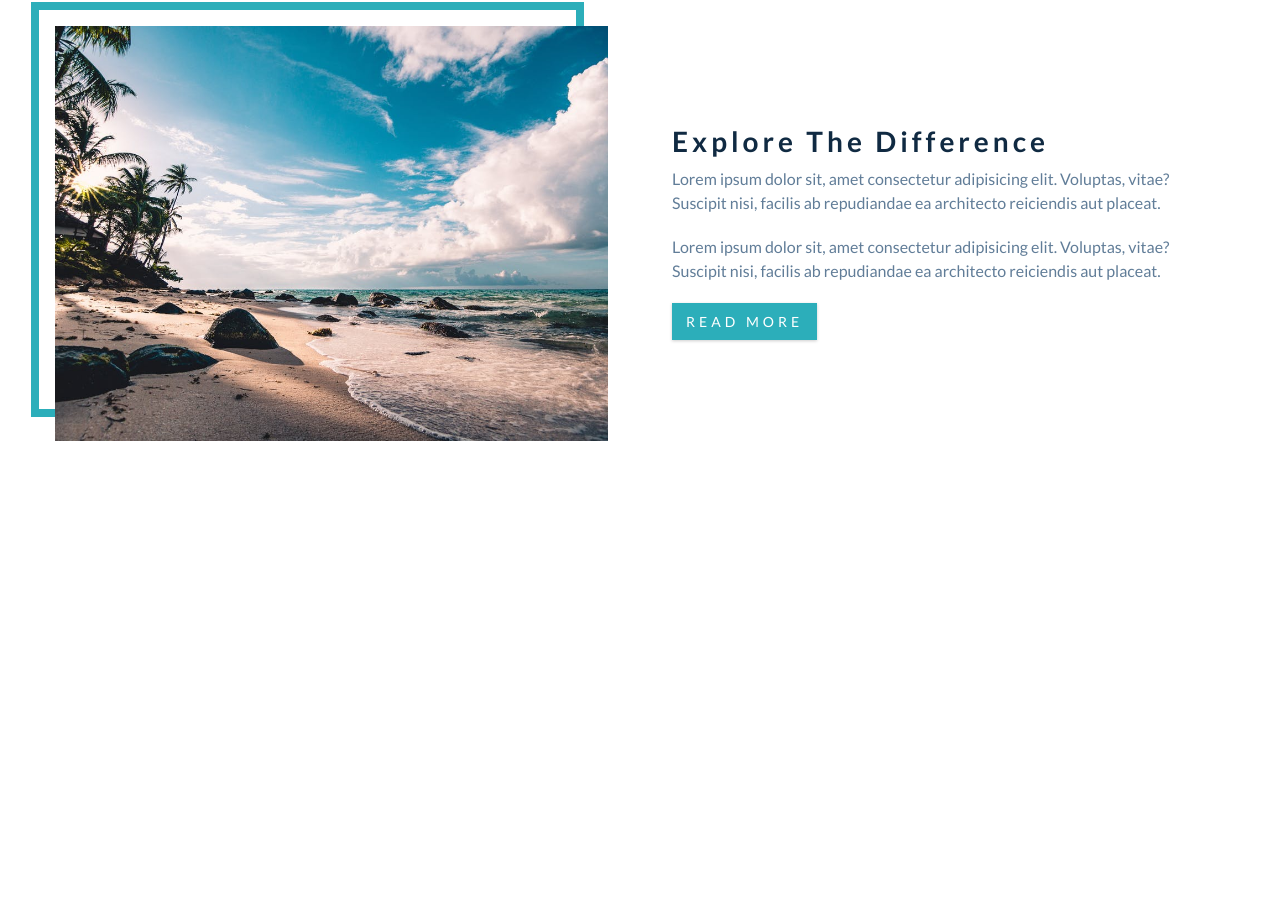
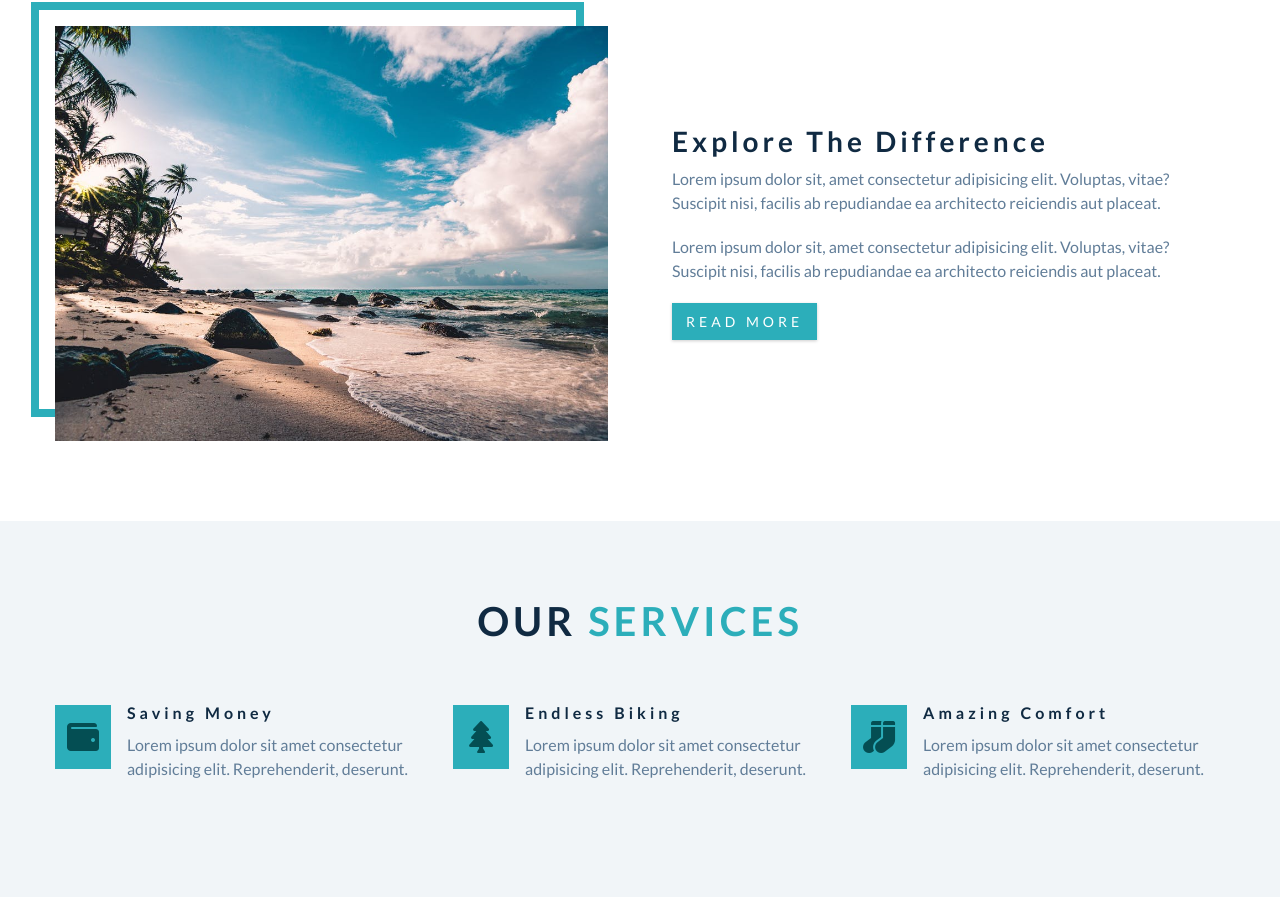
Before and after one commit to CodeCraftsmanAE/MKTours, a plain HTML site: page index.html in a window 1280 px wide. Shown: the part 958-1855 px from the top of the page. Before the commit the page ends 1479 px from the top, so only its background shows below. Drawn offline with Linux system fonts and the light colour scheme.

Commit message:
services section html + styles

```diff
--- a/css/styles.css
+++ b/css/styles.css
@@ -290,6 +290,64 @@ Services
 ===============
 */
 
+.services{
+  background: var(--clr-grey-10);
+}
+
+.service {
+  text-align: center;
+  margin-bottom: 3rem;
+}
+
+.service-icon {
+  background: var(--clr-primary-5);
+  color: var(--clr-primary-1);
+  padding: 0.5rem;
+  display: inline-block;
+  font-size: 2rem;
+  margin-bottom: 1.5rem;
+}
+
+.service-text {
+  max-width: 20rem;
+  margin-left: auto;
+  margin-right: auto;
+}
+
+@media screen and (min-width: 576px) {
+
+  .services-center {
+    display: flex;
+    justify-content: space-between;
+    flex-wrap: wrap;
+  }
+
+  .service {
+    flex: 0 0 calc(50% - 1rem);
+    margin-bottom: 1rem;
+  }
+
+}
+
+@media screen and (min-width: 992px) {
+  .service {
+    flex: 0 0 calc(33.33% - 1rem);
+  }
+}
+
+@media screen and (min-width: 1170px) {
+  .service {
+    display: flex;
+    text-align: left;
+  }
+  .service-icon {
+    align-self: start;
+  }
+  .service-info {
+    padding-left: 1rem;
+  }
+
+}
 /*
 ===============
 Featured Tours
--- a/index.html
+++ b/index.html
@@ -48,8 +48,10 @@
       <!--about info-->
       <article class="about-info">
         <h3>explore the difference</h3>
-        <p>Lorem ipsum dolor sit, amet consectetur adipisicing elit. Voluptas, vitae? Suscipit nisi, facilis ab repudiandae ea architecto reiciendis aut placeat.</p>
-        <p>Lorem ipsum dolor sit, amet consectetur adipisicing elit. Voluptas, vitae? Suscipit nisi, facilis ab repudiandae ea architecto reiciendis aut placeat.</p>
+        <p>Lorem ipsum dolor sit, amet consectetur adipisicing elit. Voluptas, vitae? Suscipit nisi, facilis ab
+          repudiandae ea architecto reiciendis aut placeat.</p>
+        <p>Lorem ipsum dolor sit, amet consectetur adipisicing elit. Voluptas, vitae? Suscipit nisi, facilis ab
+          repudiandae ea architecto reiciendis aut placeat.</p>
         <a href="#" class="btn">read more</a>
       </article>
     </div>
@@ -57,6 +59,55 @@
   <!-- end of about section -->
 
   <!-- services -->
+  <section class="section services" id="services">
+    <!--section-title-->
+    <div class="section-title">
+      <h2>our <span>services</span></h2>
+    </div>
+    <div class="section-center services-center">
+      <!--single service-->
+      <article class="service">
+        <span class="service-icon">
+          <i class="fas fa-wallet fa-fw"></i>
+        </span>
+        <div class="service-info">
+          <h4 class="service-title">saving money</h4>
+          <p class="service-text">
+            Lorem ipsum dolor sit amet consectetur adipisicing elit. Reprehenderit, deserunt.
+          </p>
+        </div>
+      </article>
+      <!--end of single service-->
+      <!--single service-->
+      <article class="service">
+        <span class="service-icon">
+          <i class="fas fa-tree fa-fw"></i>
+        </span>
+        <div class="service-info">
+          <h4 class="service-title">endless biking</h4>
+          <p class="service-text">
+            Lorem ipsum dolor sit amet consectetur adipisicing elit. Reprehenderit, deserunt.
+          </p>
+        </div>
+      </article>
+      <!--end of single service-->
+      <!--single service-->
+      <article class="service">
+        <span class="service-icon">
+          <i class="fas fa-socks fa-fw"></i>
+        </span>
+        <div class="service-info">
+          <h4 class="service-title">amazing comfort</h4>
+          <p class="service-text">
+            Lorem ipsum dolor sit amet consectetur adipisicing elit. Reprehenderit, deserunt.
+          </p>
+        </div>
+      </article>
+      <!--end of single service-->
+    </div>
+    <!--end of title-->
+    <div class="section-center services-center">
+  </section>
   <!--end services -->
 
   <!-- featured tours -->
```
